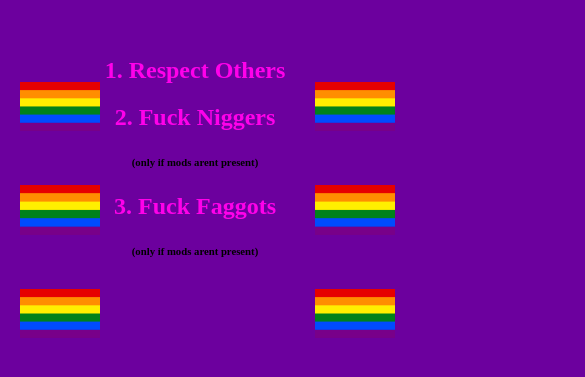
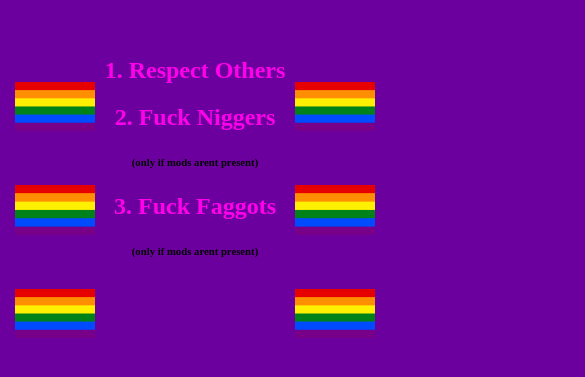
Before and after one commit to elDziad00/homeless.gay, a plain HTML site: page index.html in a window 390 px wide. Shown: the part 61-438 px from the top of the page, 585 px wide, since content can reach past the window. Drawn offline with Linux system fonts and the light colour scheme.

Commit message:
Full Mobile Support

```diff
--- a/style.css
+++ b/style.css
@@ -1,6 +1,7 @@
 html, body {
   margin: 0;
   padding: 0;
+  overflow-x: hidden;
 }
 
 
@@ -65,20 +66,22 @@ h6 {
   height: auto;
 }
 
-@media (max-width: 450px) {
+@media (max-width: 780px) {
+
+  .container, .container2, .container3 {
+    justify-content: space-between;
+    padding: 0 15px;
+  }
+
   .container .flag1 img,
   .container2 .flag1 img,
-  .container3 .flag1 img {
-    margin: 0 0px;
-    width: 80px;
-    height: auto;
-  }
-
+  .container3 .flag1 img,
   .container .flag2 img,
   .container2 .flag2 img,
   .container3 .flag2 img {
-    margin: 0 215px;
     width: 80px;
     height: auto;
+    margin: 0;
+    transform: none;
   }
 }
```
